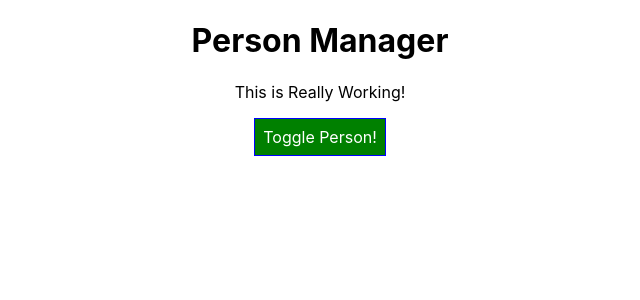
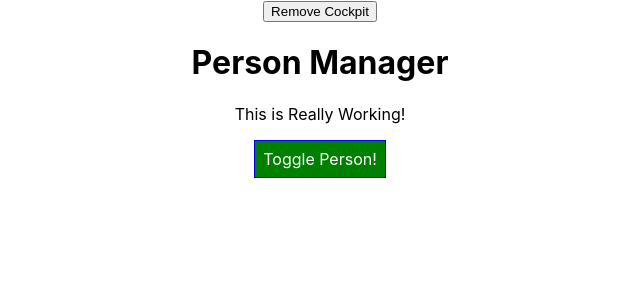
Before and after one commit to ArberGjonaj/React_Throwback_Learning, a React (Create React App) app: page / in a window 1280 px wide. Shown: the top 300 px of the page, without its empty margins (320-960 px from the left). Built offline with nearby package versions, Linux system fonts and the light colour scheme.

Commit message:
Cleaning up with Lifecycle Hooks & useEffect()

```diff
--- a/src/Components/Cockpit/Cockpit.js
+++ b/src/Components/Cockpit/Cockpit.js
@@ -7,8 +7,17 @@
     console.log('[Cockpit.js] useEffect ')
     setTimeout(()=>{
       alert('Saved data to cloud')
-    },1000)
+    },1000);
+    return () => {
+      console.log('[Cockpit.js] Cleanup work in useEffect')
+    }
   }, [])
+  useEffect(()=>{
+    console.log('[Cockpit.js] useEffect second')
+    return()=>{
+      console.log('[Cockpit.js] Cleanup work in useEffect')
+    }
+  })
   let buttonClasses = [classes.Button];
   const joinClasses = [];
   if (props.showPerson) {
--- a/src/Containers/App.js
+++ b/src/Containers/App.js
@@ -4,7 +4,7 @@
 import Cockpit from "../Components/Cockpit/Cockpit";
 
 class App extends React.Component {
-  constructor(props){
+  constructor(props) {
     super(props);
     this.state = {
       person: [
@@ -12,11 +12,11 @@
         { id: "vasdg", name: "Ulger", age: 21 },
         { id: "xcgasdga", name: "Elidor", age: 21 },
       ],
-      otherState:"some other value",
+      otherState: "some other value",
       showPerson: false,
+      showCockpit: true,
     };
   }
-
 
   nameChangedHandler = (event, id) => {
     const personIndex = this.state.person.findIndex((p) => {
@@ -58,12 +58,21 @@
     }
     return (
       <div className={classes.App}>
+        <button
+          onClick={() => {
+            this.setState({ showCockpit: !this.state.showCockpit });
+          }}
+        >
+          Remove Cockpit
+        </button>
+        {this.state.showCockpit ? (
           <Cockpit
             title={this.props.appTitle}
             showPerson={this.state.showPerson}
             person={this.state.person}
             clicked={this.togglePersonHandler}
           />
+        ) : null}
         {persons}
       </div>
     );
```
Lines whose indentation alone changed are shown as unchanged.
